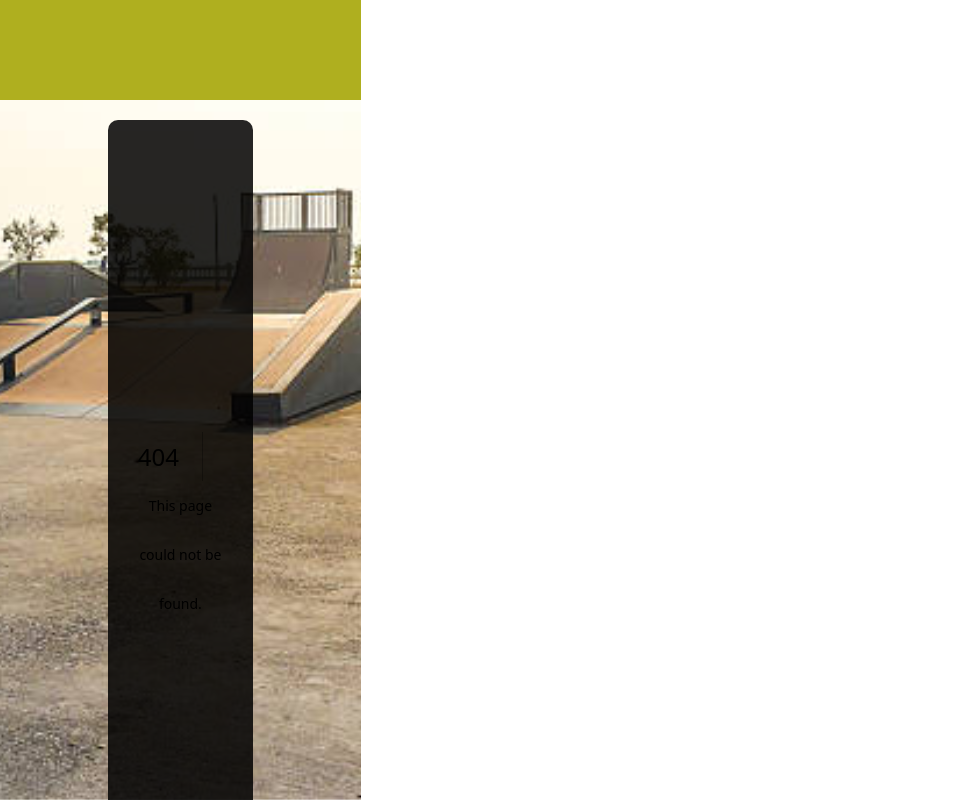
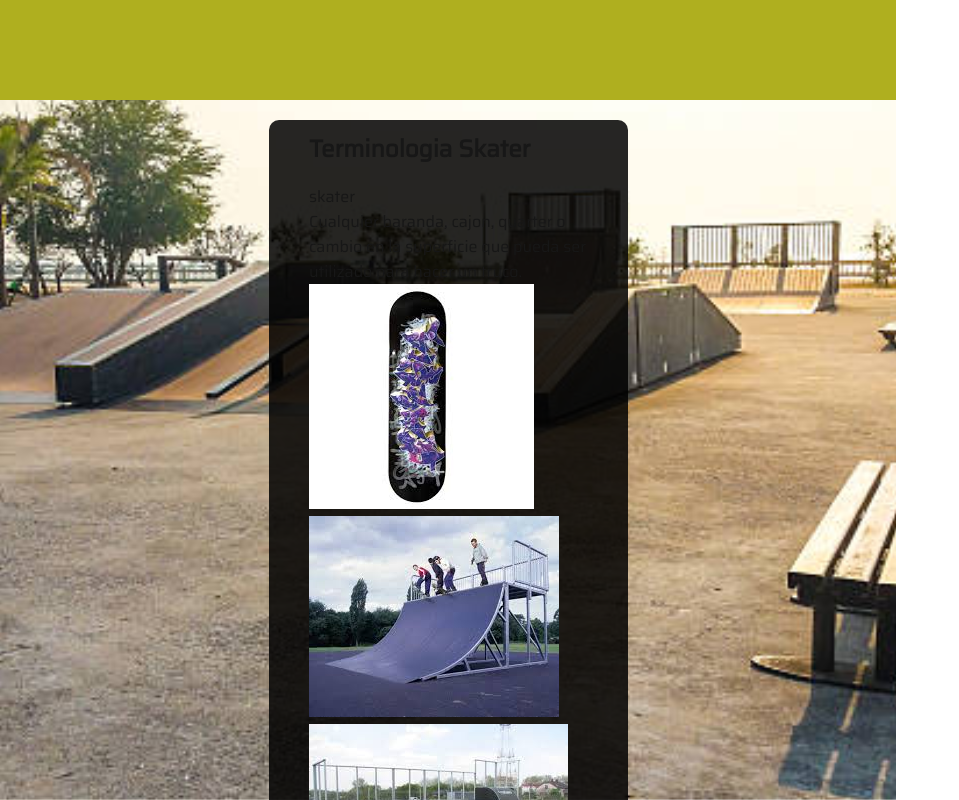
Before and after one commit to jgrandon/skatepark-info, a Next.js app: page /vocabulary in a window 1280 px wide. Before the commit this address had no page. Shown: the top 800 px of the page, without its empty margins (0-959 px from the left). Built offline with nearby package versions, Linux system fonts and the light colour scheme.

Commit message:
faeture: add vocabulary page

```diff
--- a/src/components/library/index.js
+++ b/src/components/library/index.js
@@ -3,7 +3,7 @@ export function Library (word) {
     return archive[word] ?? null
 }
 
-const archive = {
+export const archive = {
     "skater": { // just for testing
         content: "Cualquier baranda, cajon, quarter o cambio en la superficie que pueda ser utilizado para hacer un truco.",
         images: [
--- /dev/null
+++ b/src/pages/vocabulary/index.jsx
@@ -0,0 +1,29 @@
+import { archive as slangArchive } from '@/components/library'
+import styles from './vocabulary.module.css'
+
+export default function VocabularyPage() {
+    console.log('slangArchive', slangArchive)
+
+    return <div className={styles.page}>
+        <div className={styles.title}>
+            Terminologia Skater
+        </div>
+
+        {Object.keys(slangArchive).map( (word) => {
+            const slang = slangArchive[word]
+            return <div className={styles.slang}>
+                <div>{word}</div>
+                <div>{slang.content}</div>
+                <div>
+                    {slang.images.map((image, index) => (
+                        <img
+                        src={`/library/${image}`}
+                        />
+                        ))}
+                </div>
+            </div>
+        })}
+        {/*
+            */}
+    </div>
+}
--- /dev/null
+++ b/src/pages/vocabulary/vocabulary.module.css
@@ -0,0 +1,8 @@
+.page {
+
+}
+.title {
+    font-weight: 800;
+    font-size: 1.5rem;
+    margin-bottom: 1rem;
+}
```
Also changed, not shown: 1 other file (tests, documents, lock files or other folders).
